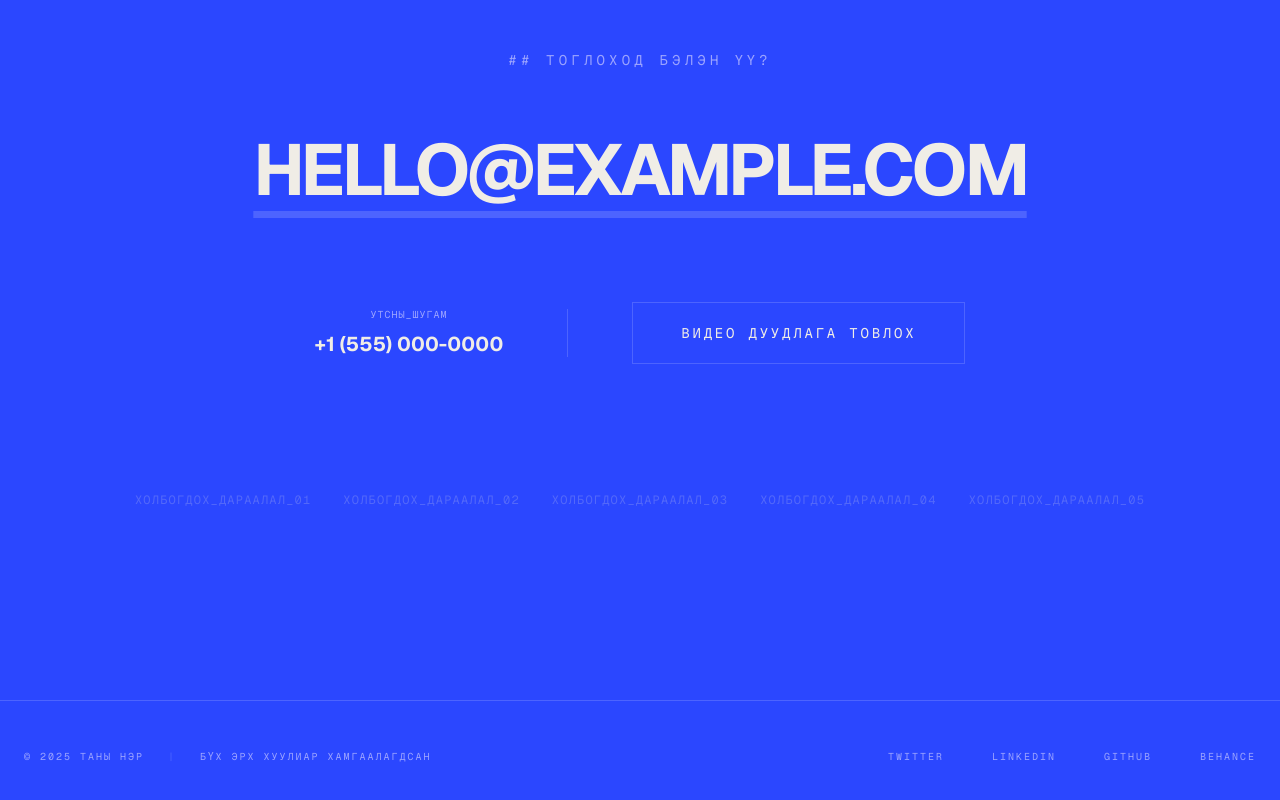
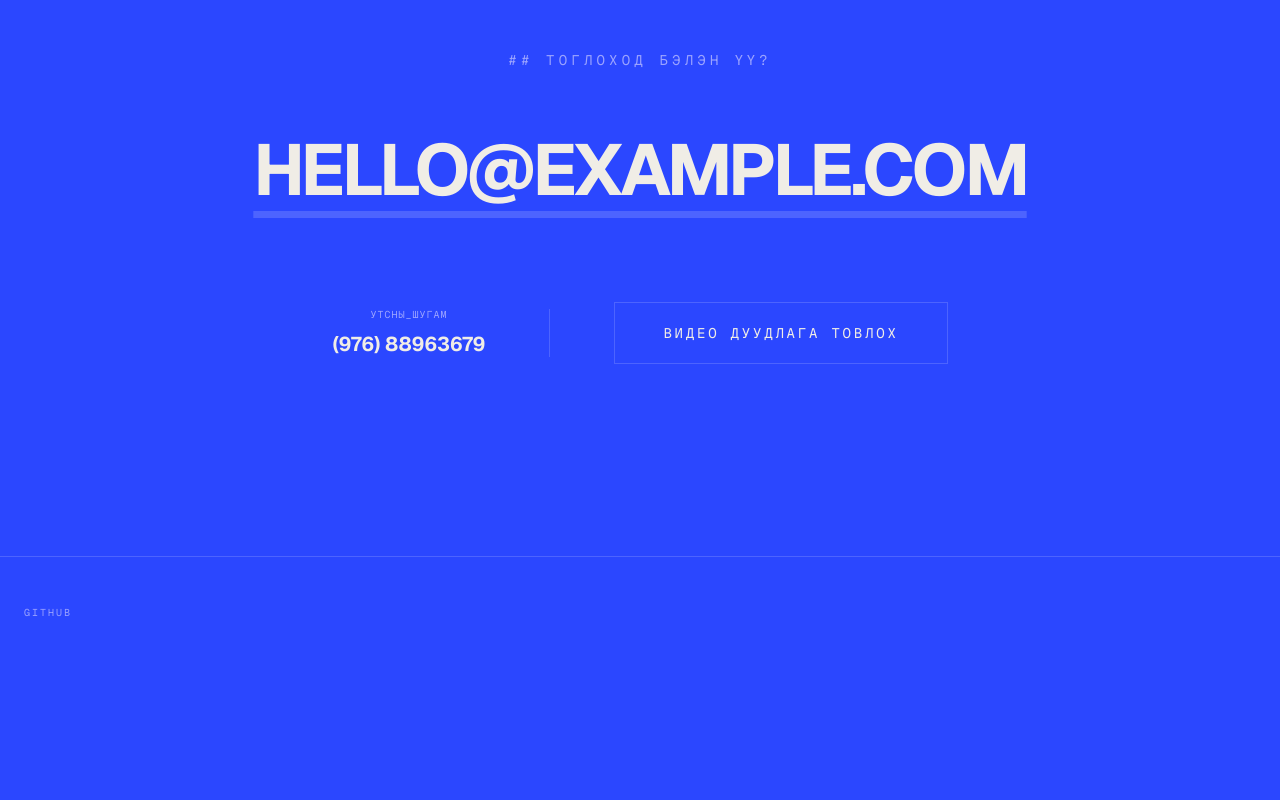
Before and after one commit to Energyshifter8/portfolio, a Next.js app: page / in a window 1280 px wide. Shown: the part 4940-5740 px from the top of the page. After the commit the page ends 5608 px from the top, so only its background shows below. Built offline with nearby package versions, Linux system fonts and the light colour scheme.

Commit message:
some changes on footer section bar

```diff
--- a/components/layout/Footer.tsx
+++ b/components/layout/Footer.tsx
@@ -5,19 +5,7 @@ const Footer = () => {
     <footer className="py-12 border-t border-border bg-background">
       <div className="max-w-7xl mx-auto px-6 flex flex-col md:flex-row items-center justify-between gap-6">
         <div className="font-mono text-[10px] text-muted uppercase tracking-[0.2em]">
-          © 2025 Таны Нэр <span className="mx-4 text-border">|</span> Бүх эрх хуулиар хамгаалагдсан
-        </div>
-
-        <div className="flex gap-12">
-          {['Twitter', 'LinkedIn', 'GitHub', 'Behance'].map((social) => (
-            <a
-              key={social}
-              href="#"
-              className="font-mono text-[10px] uppercase tracking-[0.2em] text-muted hover:text-foreground transition-colors"
-            >
-              {social}
-            </a>
-          ))}
+          GitHub
         </div>
       </div>
     </footer>
--- a/components/sections/Contact.tsx
+++ b/components/sections/Contact.tsx
@@ -16,7 +16,7 @@ const Contact = () => {
         <div className="flex flex-col md:flex-row items-center justify-center gap-8 md:gap-16 pt-12">
           <div className="text-center">
             <div className="font-mono text-[10px] text-muted uppercase tracking-widest mb-2">УТСНЫ_ШУГАМ</div>
-            <div className="text-xl font-bold">+1 (555) 000-0000</div>
+            <div className="text-xl font-bold">(976) 88963679</div>
           </div>
 
           <div className="w-px h-12 bg-border hidden md:block" />
@@ -29,12 +29,6 @@ const Contact = () => {
           </a>
         </div>
       </div>
-
-      <div className="mt-32 flex flex-wrap justify-center gap-8 opacity-20 select-none">
-        {Array.from({ length: 5 }).map((_, i) => (
-          <span key={i} className="font-mono text-xs tracking-widest">ХОЛБОГДОХ_ДАРААЛАЛ_0{i+1}</span>
-        ))}
-      </div>
     </section>
   );
 };
```
